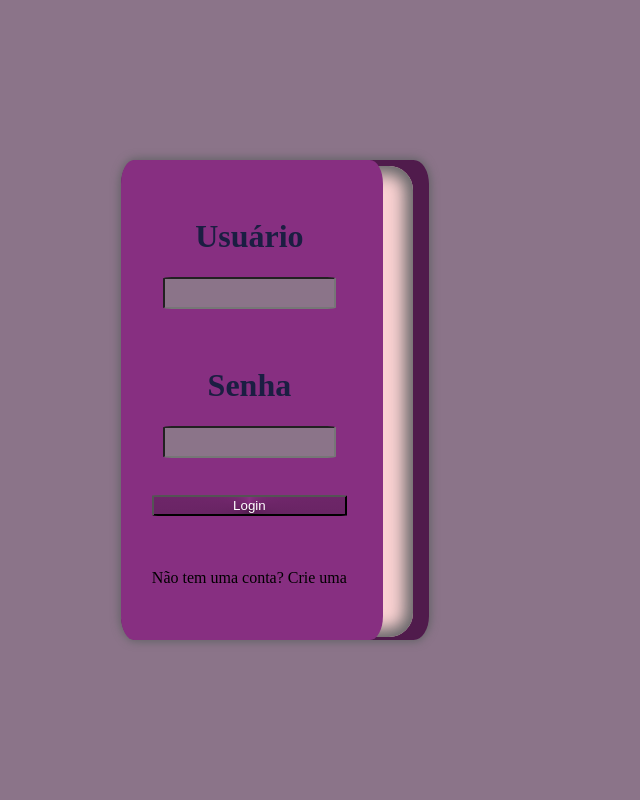
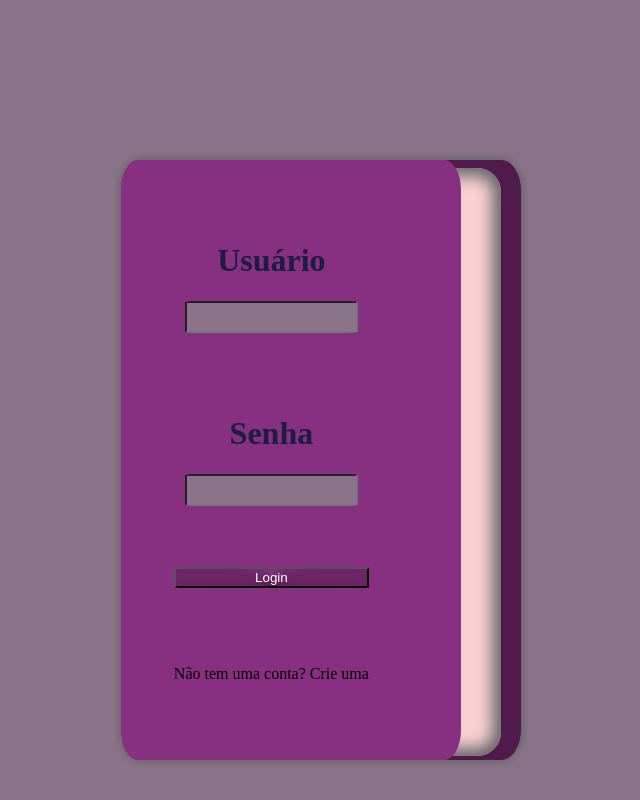
Before and after one commit to BeatrizHCor/KeyBattle-Royale, a PHP site: page /home.html in a window 1280 px wide. Shown: the whole page, without its empty margins (365-1005 px from the left). Run offline with PHP 8.4, Linux system fonts and the light colour scheme.

Commit message:
ajustes pequenos

```diff
--- a/pages/home/home.css
+++ b/pages/home/home.css
@@ -39,9 +39,10 @@
 #content{
   width: 40vw;
   height: 65vh;
+
   position: absolute;
-  left: 30vw;
-  top: 20vh;
+  left: 30%;
+  top: 20%;
   justify-content: center;
   perspective: 70em;
 }
@@ -51,6 +52,8 @@
   width: 60%;
   position: absolute;
   height: 60vh;
+  min-width: 400px;
+  min-height: 600px;
   margin-left: 20%;
   display: flex;
   z-index: 1;
@@ -177,7 +180,14 @@
   place-content: space-evenly center;
   height: 60vh;
   width: 20vw;
+  min-width: 300px;
+  min-height: 600px;
 }
+
+form.turn{
+  visibility: hidden;
+}
+
 input{
   border-radius: 5%;
   height: 4vh;
@@ -195,6 +205,7 @@
   background-image: conic-gradient(var(--pink), var(--darkpink), var(--pink));
   color: #FFF;
 }
-#registrar{
+p{
 cursor: pointer;
+text-align: center;
 }
--- a/pages/home/home.html
+++ b/pages/home/home.html
@@ -28,9 +28,18 @@
         <div  class="page"></div>
         <div  class="page"></div>
         <div  class="page"></div>
-        <div  class="page"></div>
+        <div  class="page">
+        </div>
         <div id="backcover">
-        <div id="side" class="">
+          <div id="side" class="">
+            <form>
+              <input type="text" />
+              <input type="text" />
+              <input type="text" />
+              <input type="text" />
+              <button>Registrar</button>
+              <p>Ja tem uma conta? Faça Login</p>
+            </form>
         </div>
         </div>
 
```
